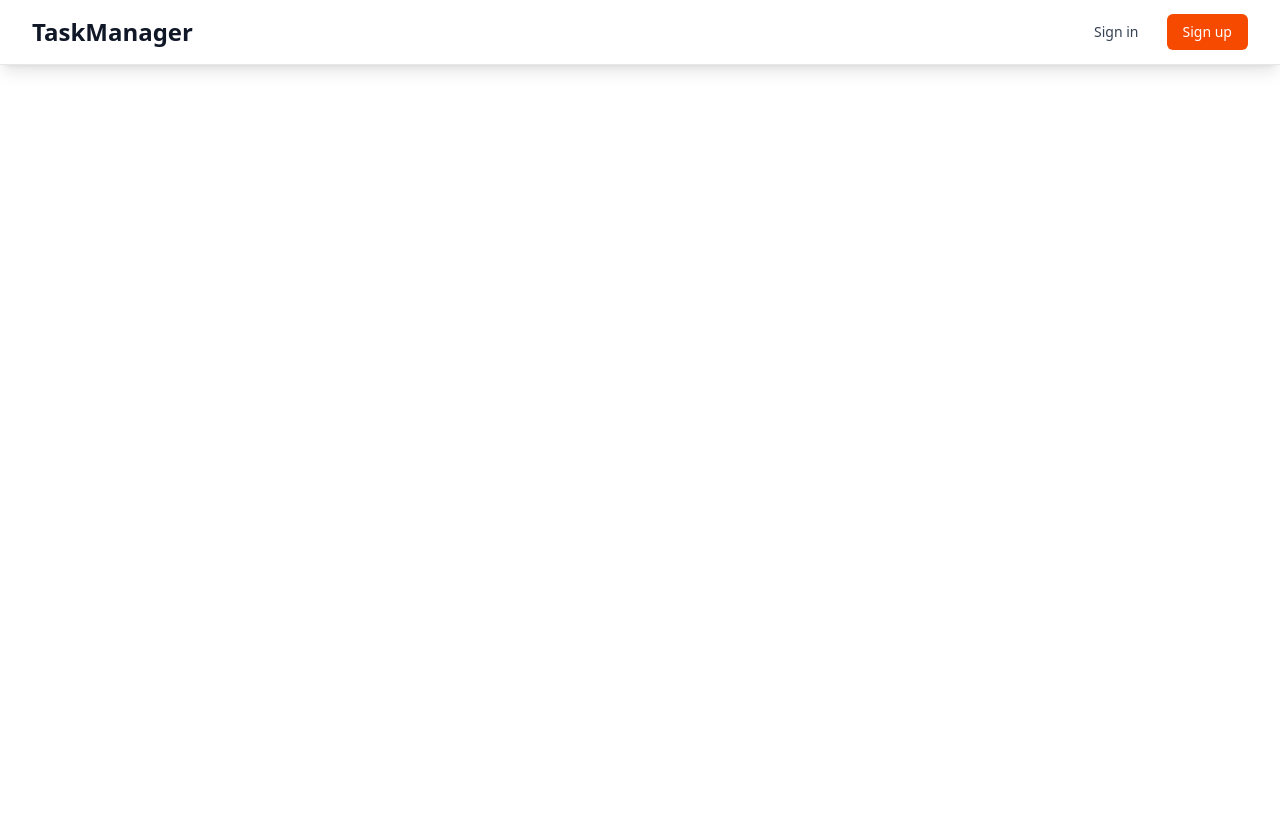
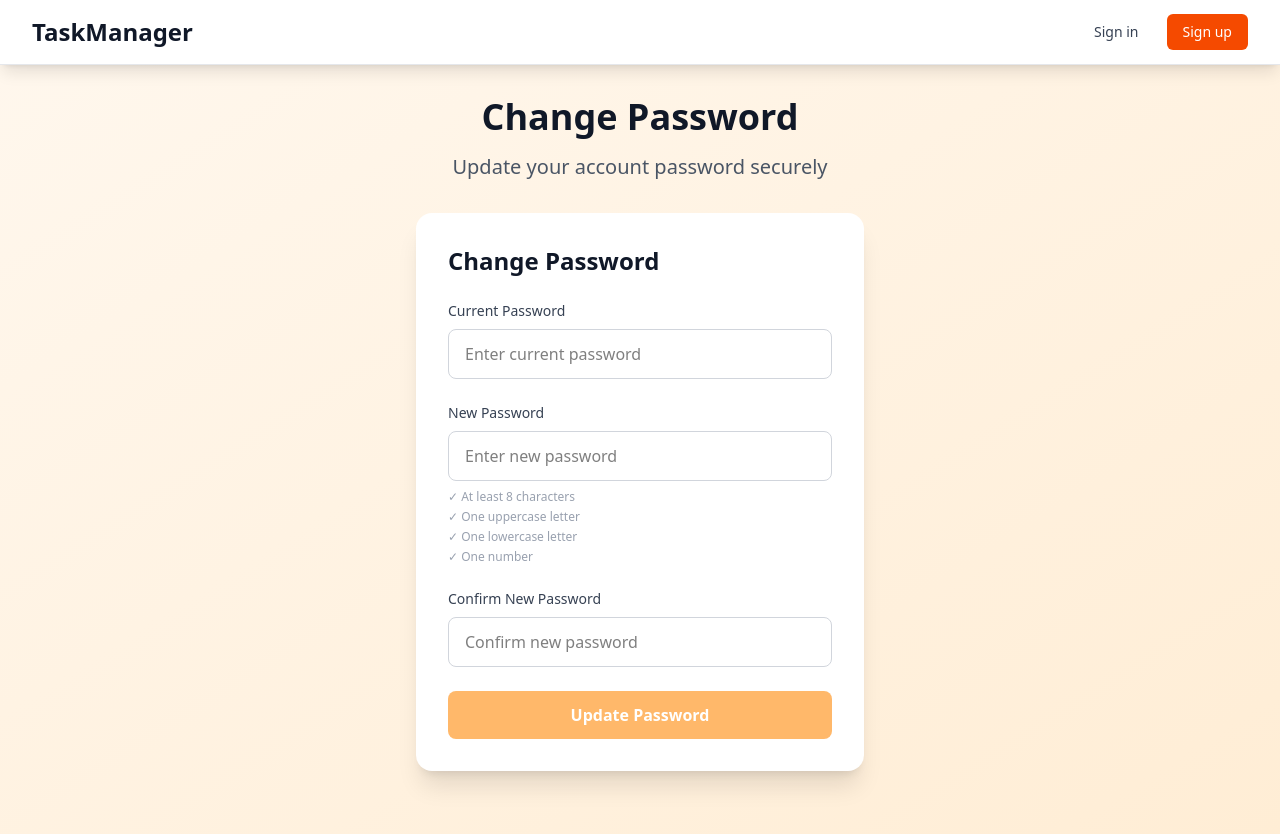
Before and after one commit to JimmyRitter/TaskManager, a Vue app in the folder web/: page /profile in a window 1280 px wide. Shown: the top 834 px of the page. Before the commit the page ends 801 px from the top, so only its background shows below. Built offline with nearby package versions, Linux system fonts and the light colour scheme; sample sign-in values are in the browser's storage; the HTML template or start-up script is replaced by a standard one.

Commit message:
feat(ui): Profile page: - for now containing only update password ui

```diff
--- a/web/src/components/Navbar.vue
+++ b/web/src/components/Navbar.vue
@@ -77,12 +77,14 @@
                   aria-orientation="vertical"
                   aria-labelledby="user-menu"
                 >
-                  <a href="#" class="block px-4 py-2 text-sm text-gray-700 hover:bg-gray-100 transition-colors duration-200" role="menuitem">
+                  <RouterLink
+                    to="/profile"
+                    @click="closeDropdown"
+                    class="block px-4 py-2 text-sm text-gray-700 hover:bg-gray-100 transition-colors duration-200"
+                    role="menuitem"
+                  >
                     Profile
-                  </a>
-                  <a href="#" class="block px-4 py-2 text-sm text-gray-700 hover:bg-gray-100 transition-colors duration-200" role="menuitem">
-                    Settings
-                  </a>
+                  </RouterLink>
                   <button
                     @click="logout"
                     class="block w-full text-left px-4 py-2 text-sm text-gray-700 hover:bg-gray-100 transition-colors duration-200"
@@ -180,16 +182,13 @@
               </div>
             </div>
             <div class="mt-3 space-y-1">
-              <button
+              <RouterLink
+                to="/profile"
+                @click="closeMobileMenu"
                 class="block px-4 py-2 text-base font-medium text-gray-500 hover:text-gray-800 hover:bg-gray-100 transition-colors duration-200 w-full text-left"
               >
                 Profile
-              </button>
-              <button
-                class="block px-4 py-2 text-base font-medium text-gray-500 hover:text-gray-800 hover:bg-gray-100 transition-colors duration-200 w-full text-left"
-              >
-                Settings
-              </button>
+              </RouterLink>
               <button
                 @click="logout"
                 class="block px-4 py-2 text-base font-medium text-gray-500 hover:text-gray-800 hover:bg-gray-100 transition-colors duration-200 w-full text-left"
--- a/web/src/router/index.ts
+++ b/web/src/router/index.ts
@@ -5,6 +5,7 @@ import LoginView from '../views/LoginView.vue'
 import RegisterView from '../views/RegisterView.vue'
 import DashboardView from '../views/DashboardView.vue'
 import PomodoroView from '../views/PomodoroView.vue'
+import ProfileView from '../views/ProfileView.vue'
 
 const router = createRouter({
   history: createWebHistory(import.meta.env.BASE_URL),
@@ -36,6 +37,12 @@ const router = createRouter({
       component: PomodoroView,
       meta: { requiresAuth: true },
     },
+    {
+      path: '/profile',
+      name: 'profile',
+      component: ProfileView,
+      meta: { requiresAuth: true },
+    },
   ],
 })
 
--- /dev/null
+++ b/web/src/views/ProfileView.vue
@@ -0,0 +1,174 @@
+<template>
+  <div class="min-h-screen bg-gradient-to-br from-orange-50 to-orange-100 py-8">
+    <div class="max-w-4xl mx-auto px-4 sm:px-6 lg:px-8">
+      <!-- Header Section -->
+      <div class="text-center mb-8">
+        <h1 class="text-4xl font-bold text-gray-900 mb-4">
+          Change Password
+        </h1>
+        <p class="text-xl text-gray-600">
+          Update your account password securely
+        </p>
+      </div>
+
+      <!-- Password Update Section -->
+      <div class="max-w-md mx-auto">
+        <div class="bg-white rounded-2xl shadow-xl p-8">
+          <h2 class="text-2xl font-semibold text-gray-900 mb-6">Change Password</h2>
+            <form @submit.prevent="updatePassword" class="space-y-6">
+              <div>
+                <label for="currentPassword" class="block text-sm font-medium text-gray-700 mb-2">
+                  Current Password
+                </label>
+                <input
+                  id="currentPassword"
+                  v-model="passwordForm.currentPassword"
+                  type="password"
+                  class="w-full px-4 py-3 border border-gray-300 rounded-lg focus:ring-2 focus:ring-orange-500 focus:border-orange-500 transition-colors"
+                  placeholder="Enter current password"
+                />
+              </div>
+
+              <div>
+                <label for="newPassword" class="block text-sm font-medium text-gray-700 mb-2">
+                  New Password
+                </label>
+                <input
+                  id="newPassword"
+                  v-model="passwordForm.newPassword"
+                  type="password"
+                  class="w-full px-4 py-3 border border-gray-300 rounded-lg focus:ring-2 focus:ring-orange-500 focus:border-orange-500 transition-colors"
+                  placeholder="Enter new password"
+                />
+                <div class="mt-2">
+                  <div class="text-xs text-gray-500 space-y-1">
+                    <div :class="passwordValidation.length ? 'text-green-600' : 'text-gray-400'">
+                      ✓ At least 8 characters
+                    </div>
+                    <div :class="passwordValidation.uppercase ? 'text-green-600' : 'text-gray-400'">
+                      ✓ One uppercase letter
+                    </div>
+                    <div :class="passwordValidation.lowercase ? 'text-green-600' : 'text-gray-400'">
+                      ✓ One lowercase letter
+                    </div>
+                    <div :class="passwordValidation.number ? 'text-green-600' : 'text-gray-400'">
+                      ✓ One number
+                    </div>
+                  </div>
+                </div>
+              </div>
+
+              <div>
+                <label for="confirmPassword" class="block text-sm font-medium text-gray-700 mb-2">
+                  Confirm New Password
+                </label>
+                <input
+                  id="confirmPassword"
+                  v-model="passwordForm.confirmPassword"
+                  type="password"
+                  class="w-full px-4 py-3 border border-gray-300 rounded-lg focus:ring-2 focus:ring-orange-500 focus:border-orange-500 transition-colors"
+                  placeholder="Confirm new password"
+                />
+                <div v-if="passwordForm.confirmPassword && !passwordsMatch" class="mt-2 text-xs text-red-600">
+                  Passwords do not match
+                </div>
+              </div>
+
+              <button
+                type="submit"
+                :disabled="isUpdatingPassword || !canUpdatePassword"
+                class="w-full bg-orange-500 hover:bg-orange-600 disabled:bg-orange-300 text-white font-semibold py-3 px-6 rounded-lg transition-colors"
+              >
+                {{ isUpdatingPassword ? 'Updating...' : 'Update Password' }}
+              </button>
+            </form>
+          </div>
+        </div>
+      </div>
+    </div>
+
+    <!-- Success/Error Messages -->
+    <div v-if="message" class="fixed bottom-4 right-4 z-50">
+      <div
+        :class="[
+          'px-6 py-4 rounded-lg shadow-lg text-white font-medium',
+          messageType === 'success' ? 'bg-green-500' : 'bg-red-500'
+        ]"
+      >
+        {{ message }}
+      </div>
+    </div>
+</template>
+
+<script setup lang="ts">
+import { ref, computed } from 'vue'
+
+// Loading states
+const isUpdatingPassword = ref(false)
+
+// Message state
+const message = ref('')
+const messageType = ref<'success' | 'error'>('success')
+
+// Password form
+const passwordForm = ref({
+  currentPassword: '',
+  newPassword: '',
+  confirmPassword: ''
+})
+
+// Password validation
+const passwordValidation = computed(() => ({
+  length: passwordForm.value.newPassword.length >= 8,
+  uppercase: /[A-Z]/.test(passwordForm.value.newPassword),
+  lowercase: /[a-z]/.test(passwordForm.value.newPassword),
+  number: /\d/.test(passwordForm.value.newPassword)
+}))
+
+const passwordsMatch = computed(() =>
+  passwordForm.value.newPassword === passwordForm.value.confirmPassword
+)
+
+const canUpdatePassword = computed(() =>
+  passwordForm.value.currentPassword &&
+  passwordForm.value.newPassword &&
+  passwordForm.value.confirmPassword &&
+  passwordsMatch.value &&
+  Object.values(passwordValidation.value).every(Boolean)
+)
+
+const showMessage = (text: string, type: 'success' | 'error') => {
+  message.value = text
+  messageType.value = type
+  setTimeout(() => {
+    message.value = ''
+  }, 5000)
+}
+
+const updatePassword = async () => {
+  isUpdatingPassword.value = true
+  try {
+    // Simulate API call
+    await new Promise(resolve => setTimeout(resolve, 1000))
+
+    // Here you would make the actual API call
+    // await api.updatePassword({
+    //   currentPassword: passwordForm.value.currentPassword,
+    //   newPassword: passwordForm.value.newPassword
+    // })
+
+    // Clear password form
+    passwordForm.value = {
+      currentPassword: '',
+      newPassword: '',
+      confirmPassword: ''
+    }
+
+    showMessage('Password updated successfully!', 'success')
+  } catch (error) {
+    showMessage('Failed to update password. Please check your current password.', 'error')
+  } finally {
+    isUpdatingPassword.value = false
+  }
+}
+</script>
```
